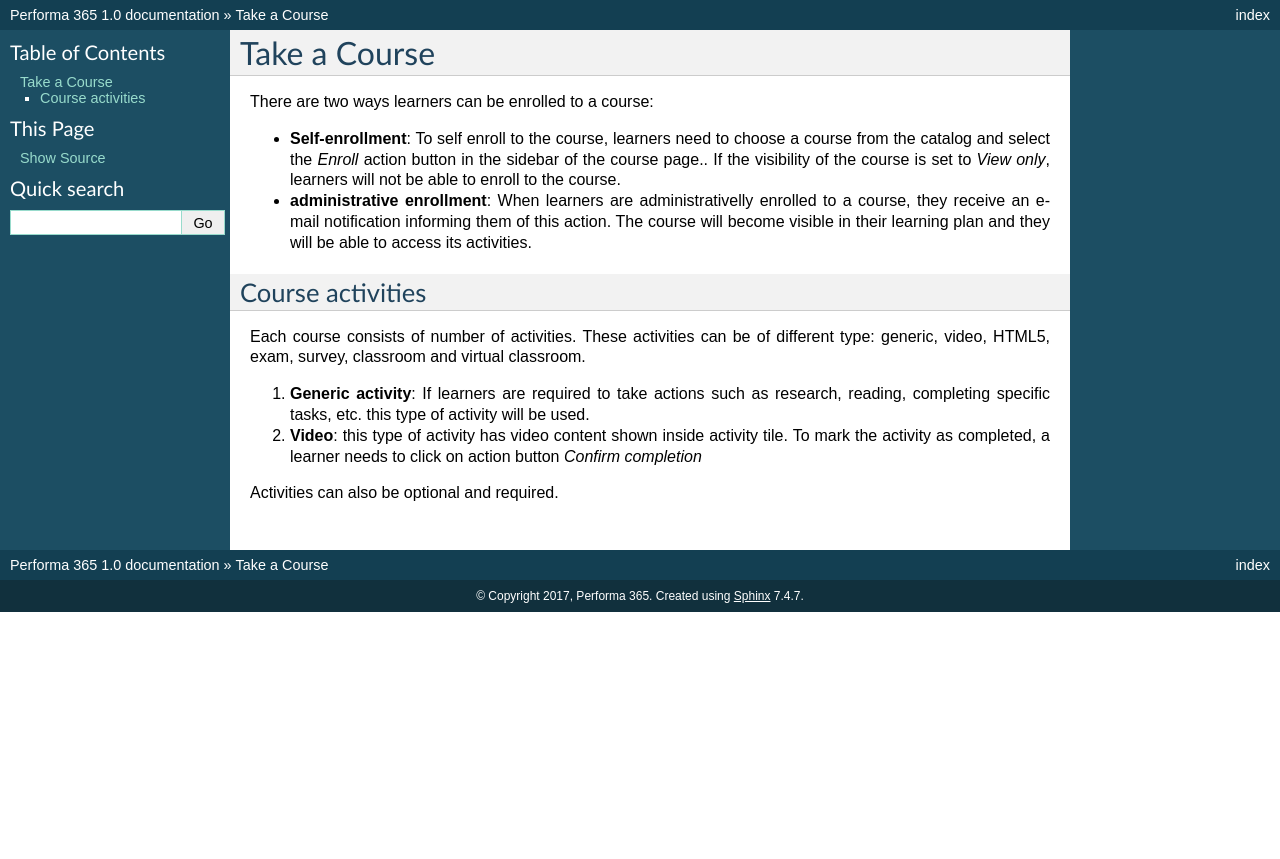
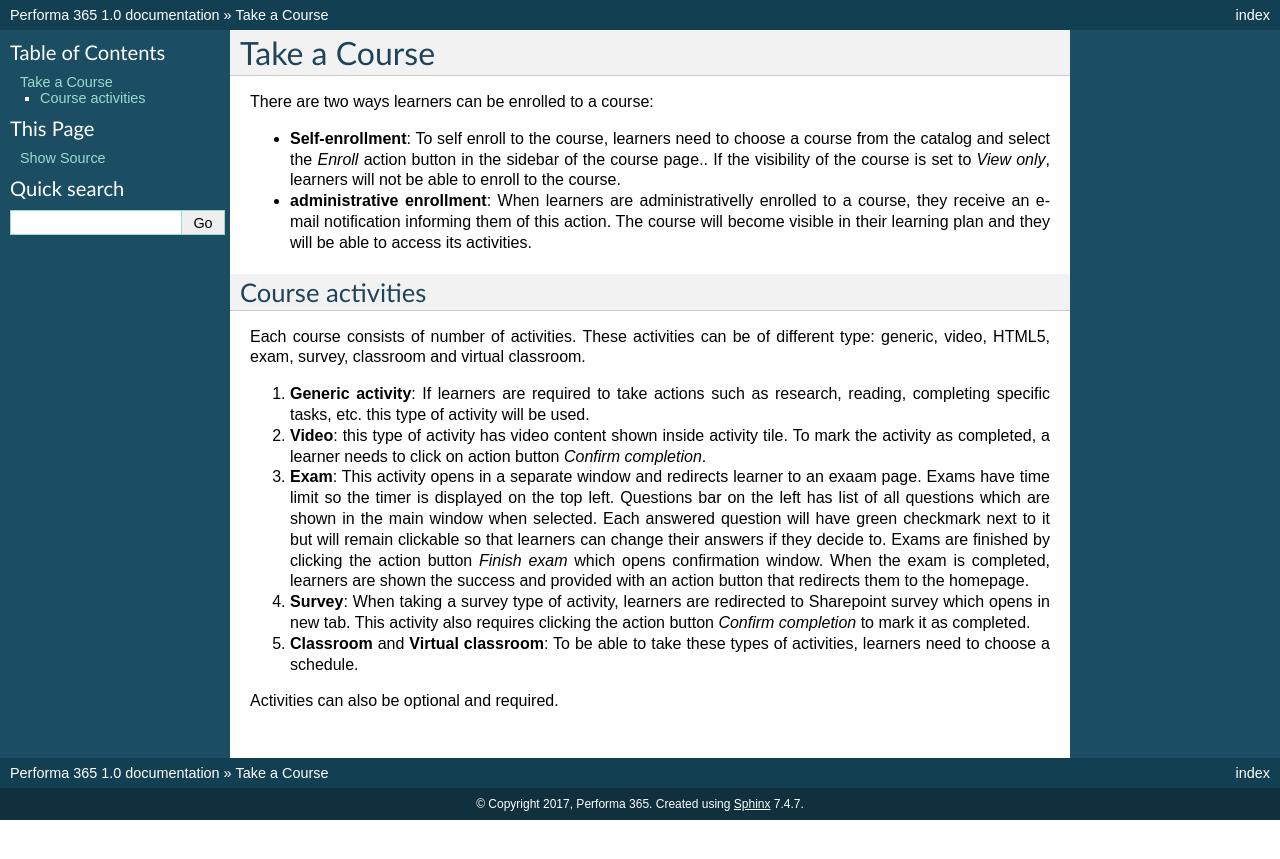
Before and after one commit to pslisko/performa365docs, a Sphinx documentation site: the page built from docs/howto/take_a_course.rst, in a window 1280 px wide. Shown: the top 859 px of the page. Built offline with Sphinx 7.4.7, drawn with Linux system fonts in a browser that asks for light colours; pages that are not in the unit, such as notebooks, are missing from menus.

Commit message:
Update take_a_course.rst

```diff
--- a/docs/howto/take_a_course.rst
+++ b/docs/howto/take_a_course.rst
@@ -12,7 +12,10 @@ Course activities
 Each course consists of number of activities. These activities can be of different type: generic, video, HTML5, exam, survey, classroom and virtual classroom.
 
 #. **Generic activity**: If learners are required to take actions such as research, reading, completing specific tasks, etc. this type of activity will be used.
-#. **Video**: this type of activity has video content shown inside activity tile. To mark the activity as completed, a learner needs to click on action button *Confirm completion*
+#. **Video**: this type of activity has video content shown inside activity tile. To mark the activity as completed, a learner needs to click on action button *Confirm completion*.
+#. **Exam**: This activity opens in a separate window and redirects learner to an exaam page. Exams have time limit so the timer is displayed on the top left. Questions bar on the left has list of all questions which are shown in the main window when selected. Each answered question will have green checkmark next to it but will remain clickable so that learners can change their answers if they decide to. Exams are finished by clicking the action button *Finish exam* which opens confirmation window. When the exam is completed, learners are shown the success and provided with an action button that redirects them to the homepage.
+#. **Survey**: When taking a survey type of activity, learners are redirected to Sharepoint survey which opens in new tab. This activity also requires clicking the action button *Confirm completion* to mark it as completed.
+#. **Classroom** and **Virtual classroom**: To be able to take these types of activities, learners need to choose a schedule.
 
 
 ..
```
